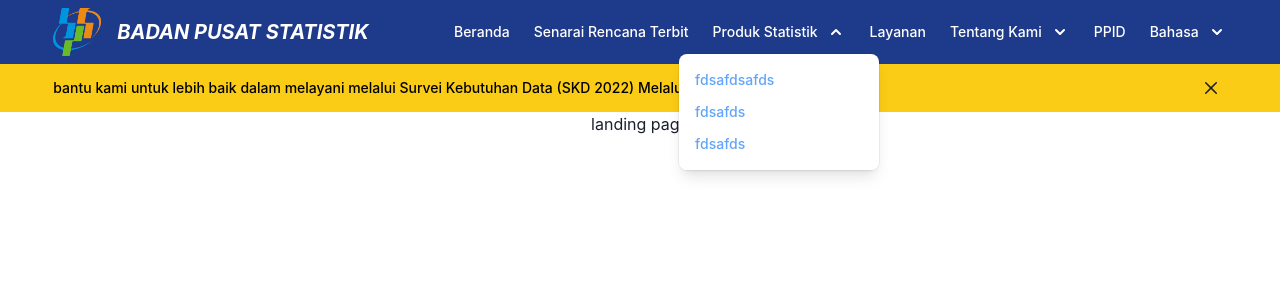
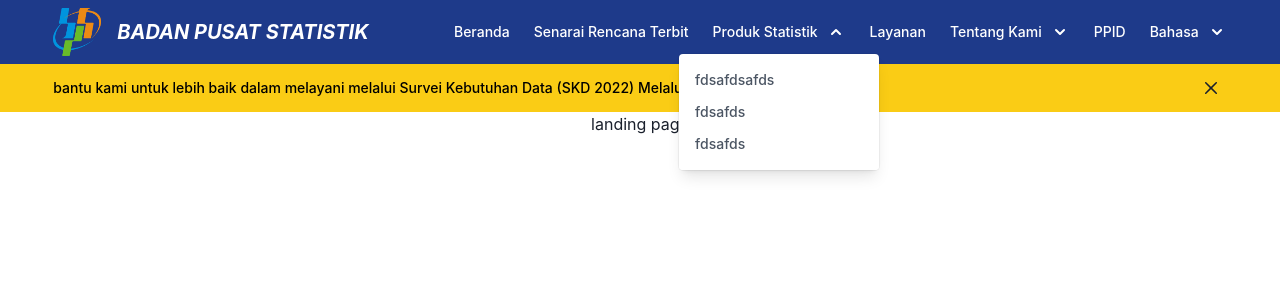
Before and after one commit to fikrianggara/BPS-frontend-V2, a React (Create React App) app: page / in a window 1280 px wide. Both pictures are taken after a click on the button "Produk Statistik". Shown: the top 300 px of the page. Built offline with nearby package versions, Linux system fonts and the light colour scheme.

Commit message:
edit alert

```diff
--- a/src/components/Alert.js
+++ b/src/components/Alert.js
@@ -11,7 +11,11 @@ const AlertComp = (props) => {
   return isVisible ? (
     <div className="bg-yellow-400 py-2">
       <div className="w-11/12 flex m-auto items-center justify-between">
-        <p className="font-medium text-sm text-black">{props.message}</p>
+        {/* parsing string ke innerHTML, penggunaan dangerouslySetInnerHTML perlu pertimbangan XSS */}
+        <p
+          className="font-medium text-sm text-black"
+          dangerouslySetInnerHTML={{ __html: props.message }}
+        ></p>
         <CloseButton onClick={onClose} />
       </div>
     </div>
--- a/src/components/Navbar.js
+++ b/src/components/Navbar.js
@@ -33,7 +33,7 @@ const Navbar = () => {
                     //   open ? "text-gray-900" : "text-gray-500",
                     //   "group bg-white rounded-md inline-flex items-center font-medium hover:text-gray-900 focus:outline-none focus:ring-2 focus:ring-offset-2 focus:ring-indigo-500"
                     // )}
-                    className="group rounded-md inline-flex items-center font-medium focus:outline-none hover:bg-blue-900"
+                    className="group rounded inline-flex items-center font-medium focus:outline-none hover:bg-blue-900"
                   >
                     <span>Produk Statistik</span>
                     <ChevronDownIcon
@@ -55,16 +55,16 @@ const Navbar = () => {
                     leaveTo="opacity-0 translate-y-1"
                   >
                     <Popover.Panel className="absolute z-10 -ml-4 mt-3 transform px-2 min-w-[200px] sm:px-0 lg:ml-0 lg:left-1/2 lg:-translate-x-1/2">
-                      <div className="rounded-lg shadow-lg ring-1 ring-black ring-opacity-5 overflow-hidden">
+                      <div className="rounded shadow-lg ring-1 ring-black ring-opacity-5 overflow-hidden">
                         <div className="relative grid gap-6 bg-white px-2 py-4 sm:gap-6 sm:p-4">
-                          <ul className="text-blue-400">
-                            <li className="-m-3 p-3 flex items-start rounded-lg hover:bg-gray-50">
+                          <ul className="text-gray-600">
+                            <li className="-m-3 p-3 flex items-start rounded-md hover:bg-gray-50">
                               fdsafdsafds
                             </li>
-                            <li className="-m-3 p-3 flex items-start rounded-lg hover:bg-gray-50">
+                            <li className="-m-3 p-3 flex items-start rounded-md hover:bg-gray-50">
                               fdsafds
                             </li>
-                            <li className="-m-3 p-3 flex items-start rounded-lg hover:bg-gray-50">
+                            <li className="-m-3 p-3 flex items-start rounded-md hover:bg-gray-50">
                               fdsafds
                             </li>
                           </ul>
@@ -108,16 +108,16 @@ const Navbar = () => {
                     leaveTo="opacity-0 translate-y-1"
                   >
                     <Popover.Panel className="absolute z-10 -ml-4 mt-3 transform px-2 min-w-[200px] max-w-md sm:px-0 lg:ml-0 lg:left-1/2 lg:-translate-x-1/2">
-                      <div className="rounded-lg shadow-lg ring-1 ring-black ring-opacity-5 overflow-hidden">
+                      <div className="rounded shadow-lg ring-1 ring-black ring-opacity-5 overflow-hidden">
                         <div className="relative grid gap-6 bg-white px-2 py-4 sm:gap-6 sm:p-4">
-                          <ul className="text-blue-400">
-                            <li className="-m-3 p-3 flex items-start rounded-lg hover:bg-gray-50">
+                          <ul className="text-gray-600">
+                            <li className="-m-3 p-3 flex items-start rounded-md hover:bg-gray-50">
                               fdsafdsafds
                             </li>
-                            <li className="-m-3 p-3 flex items-start rounded-lg hover:bg-gray-50">
+                            <li className="-m-3 p-3 flex items-start rounded-md hover:bg-gray-50">
                               fdsafds
                             </li>
-                            <li className="-m-3 p-3 flex items-start rounded-lg hover:bg-gray-50">
+                            <li className="-m-3 p-3 flex items-start rounded-md hover:bg-gray-50">
                               fdsafds
                             </li>
                           </ul>
@@ -161,13 +161,13 @@ const Navbar = () => {
                     leaveTo="opacity-0 translate-y-1"
                   >
                     <Popover.Panel className="absolute z-10 -ml-4 mt-3 transform px-2 min-w-[200px] max-w-md sm:px-0 lg:ml-0 lg:left-1/2 lg:-translate-x-1/2">
-                      <div className="rounded-lg shadow-lg ring-1 ring-black ring-opacity-5 overflow-hidden">
+                      <div className="rounded shadow-lg ring-1 ring-black ring-opacity-5 overflow-hidden">
                         <div className="relative grid gap-6 bg-white px-2 py-4 sm:gap-6 sm:p-4">
-                          <ul className="text-blue-400">
-                            <li className="-m-3 p-3 flex items-start rounded-lg hover:bg-gray-50">
+                          <ul className="text-gray-600">
+                            <li className="-m-3 p-3 flex items-start rounded-md hover:bg-gray-50">
                               Indonesia
                             </li>
-                            <li className="-m-3 p-3 flex items-start rounded-lg hover:bg-gray-50">
+                            <li className="-m-3 p-3 flex items-start rounded-md hover:bg-gray-50">
                               Inggris
                             </li>
                           </ul>
--- a/src/pages/Landing.js
+++ b/src/pages/Landing.js
@@ -6,7 +6,7 @@ const Landing = () => {
   return (
     <>
       <Navbar></Navbar>
-      <Alert message="bantu kami untuk lebih baik dalam melayani melalui Survei Kebutuhan Data (SKD 2022) Melalui link s.bps.go.id/oskd22"></Alert>
+      <Alert message="bantu kami untuk lebih baik dalam melayani melalui Survei Kebutuhan Data (SKD 2022) Melalui link <a href='#'>s.bps.go.id/oskd22</a>"></Alert>
       <div className="flex">
         <h1 className="m-auto">landing page</h1>
       </div>
```
